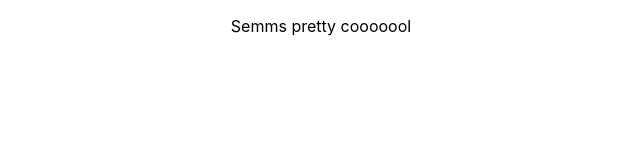
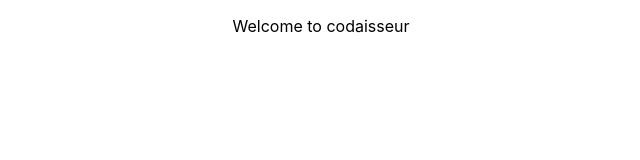
Before and after one commit to AndreaJonjo/my-first-react-app, a React (Create React App) app: page / in a window 1280 px wide. Shown: the top 160 px of the page, without its empty margins (319-959 px from the left). Built offline with nearby package versions, Linux system fonts and the light colour scheme.

Commit message:
second commit

```diff
--- a/src/App.js
+++ b/src/App.js
@@ -4,7 +4,7 @@ import './App.css';
 function App() {
   return (
     <div className="App">
-      <p>Semms pretty cooooool</p>
+      <p>Welcome to codaisseur</p>
     </div>
   );
 }
```
